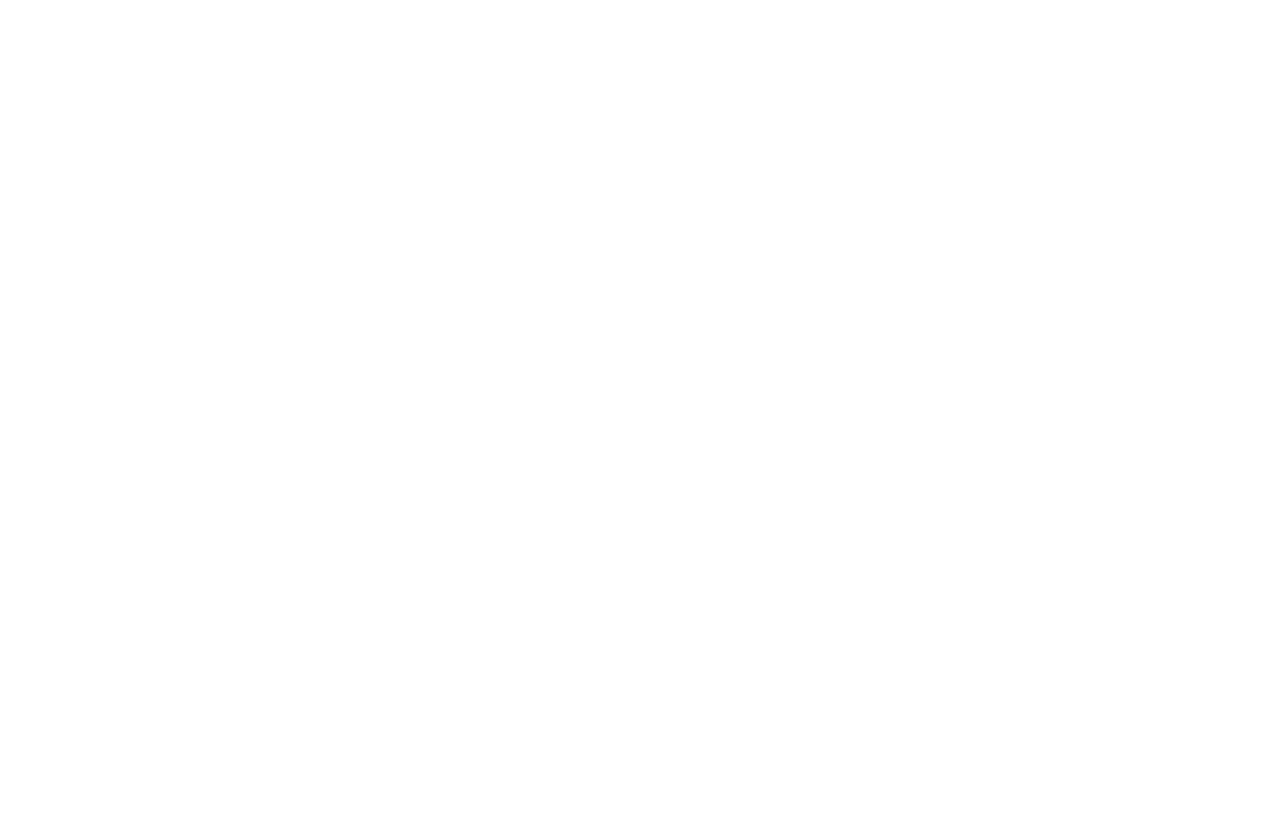
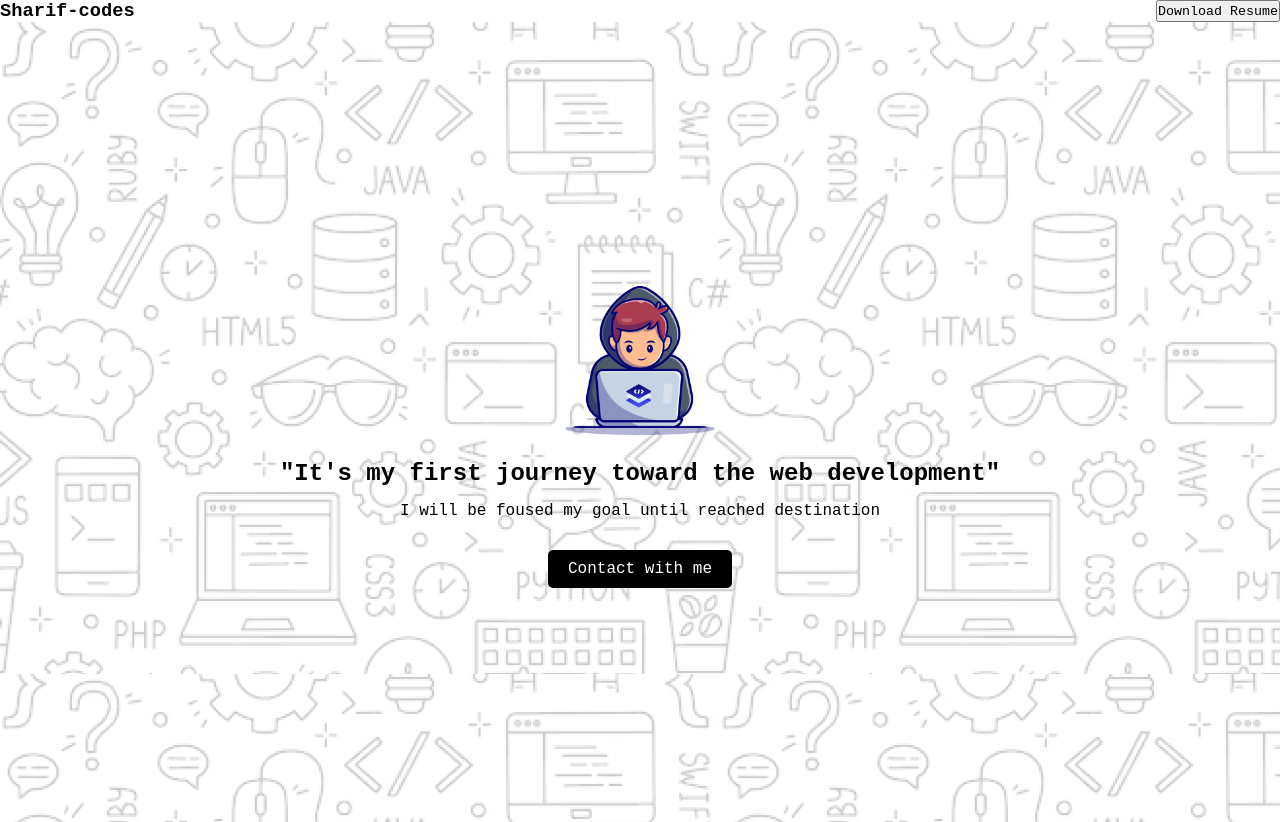
Before and after one commit to sharifcodes-web/code-pathway, a plain HTML site: page index.html in a window 1280 px wide. Before the commit the page ends 800 px from the top, so only its background shows below. Drawn offline with Linux system fonts and the light colour scheme; a web font is replaced by a local one.

Commit message:
added the header section banner items

```diff
--- a/index.html
+++ b/index.html
@@ -4,10 +4,28 @@
     <meta charset="UTF-8">
     <meta name="viewport" content="width=device-width, initial-scale=1.0">
     <title>code-pathway</title>
+    <link rel="stylesheet" href="styles/style.css">
 </head>
 <body>
     <header>
-
+        <nav>
+            <h3>Sharif-codes</h3>
+            <button>Download Resume</button>
+        </nav>
+        <div class="banner">
+            <div class="banner-content">
+                <img src="assets/Group.png" alt="">
+                <h2> "It's my first journey toward the web development"</h2>
+                <p>I will be foused my goal until reached destination</p>
+            </div>
+            <div class="contact-button">
+                <ul>
+                    <li>
+                        <a href="">Contact with me</a>
+                    </li>
+                </ul>
+            </div>
+        </div>
     </header>
     <main>
 
--- /dev/null
+++ b/styles/style.css
@@ -0,0 +1,52 @@
+@import url('https://fonts.googleapis.com/css2?family=Azeret+Mono:ital,wght@0,100..900;1,100..900&display=swap');
+*{
+    font-family: "Azeret Mono", monospace;
+    margin: 0;
+    padding: 0;
+}
+/* nav bar styles start */
+nav{
+    display: flex;
+    justify-content: space-between;
+}
+.banner{
+    background-image: url("/assets/Hero-bg.png");
+    width: 100%;
+    display: flex;
+    flex-direction: column;
+    align-items: center;
+    justify-content: center;
+    height: 100vh;
+    text-align: center;
+
+}
+.banner-content{
+    padding: 20px;
+}
+.banner img{
+    max-width: 150px;
+    margin-bottom: 20px;
+}
+.banner h2{
+    margin-bottom: 15px;
+    font-family: 800;
+}
+.banner p{
+    margin-bottom: 20px;
+}
+/* contact button styling */
+.contact-button ul{
+    list-style: none;
+    padding: 0;
+
+}
+.contact-button li{
+    display: inline-block;
+}
+.contact-button a{
+    padding: 10px 20px;
+    background-color: black;
+    color:white;
+    text-decoration: none;
+    border-radius: 5px;
+}
```
